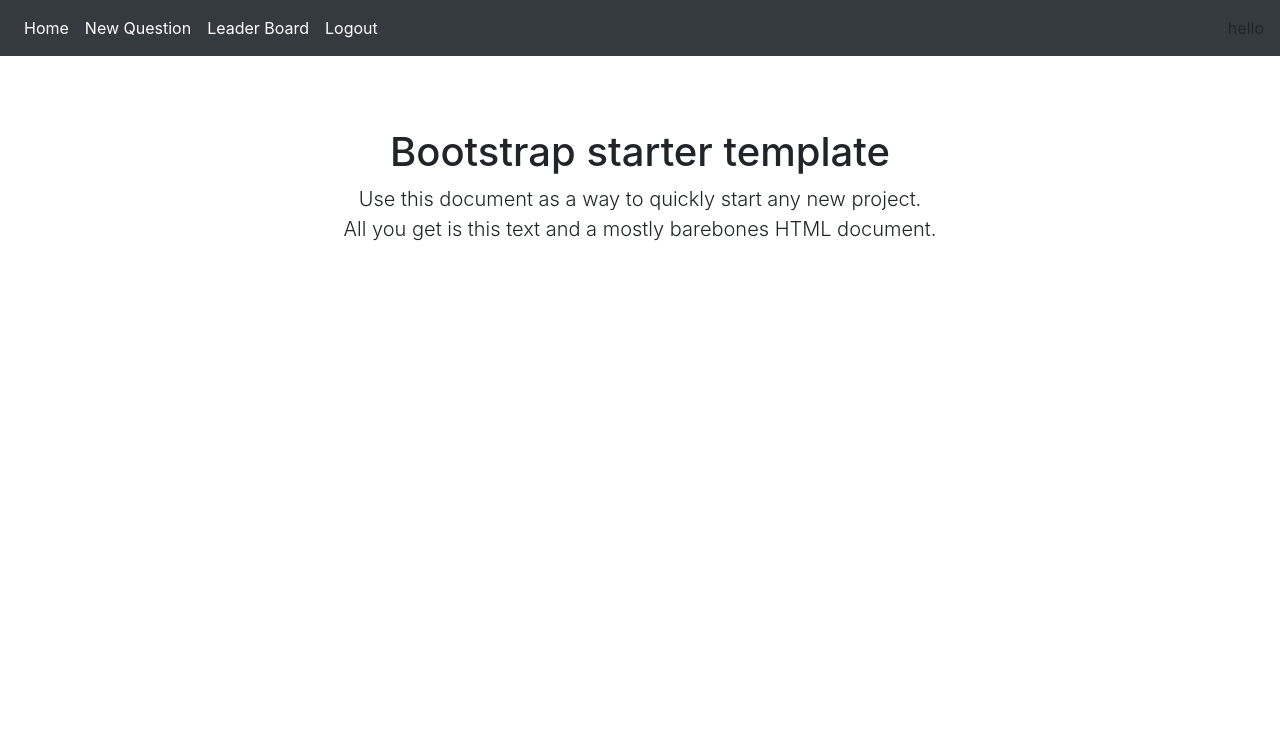
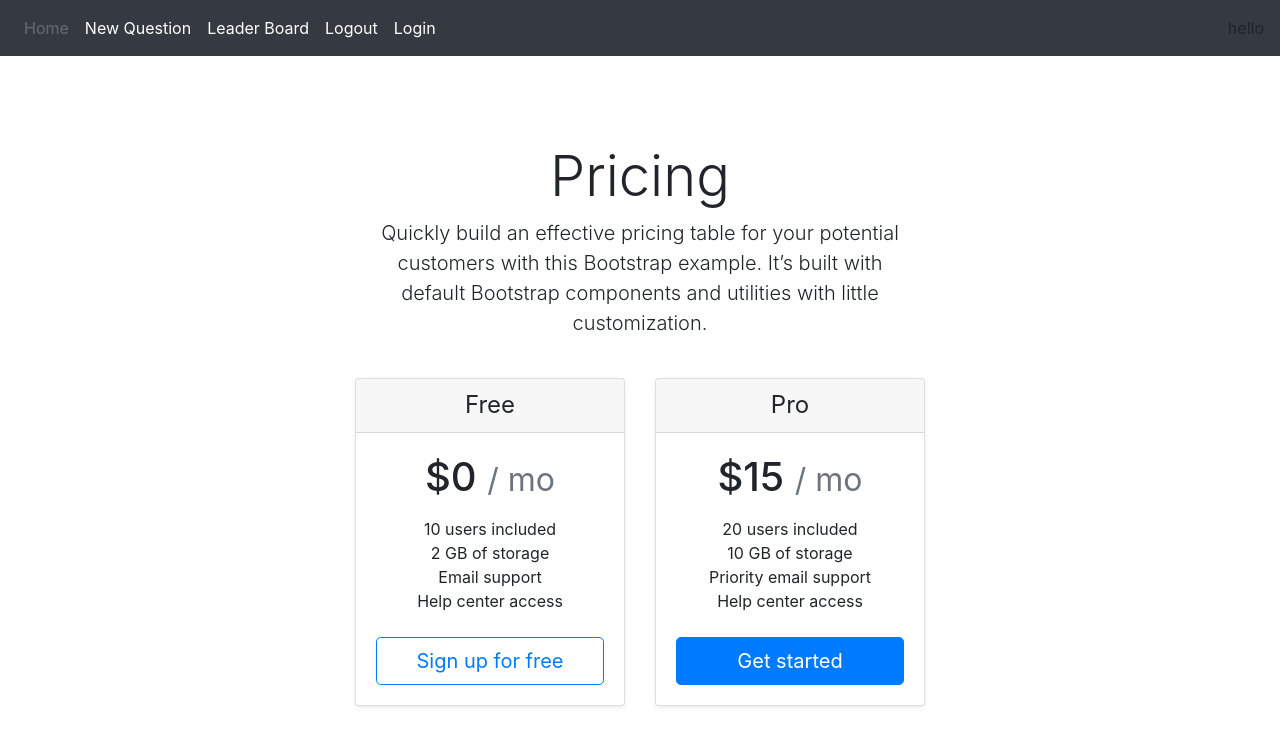
Before and after one commit to kurcey/react-prog2, a React (Create React App) app: page / in a window 1280 px wide. Shown: the top 746 px of the page. Built offline with nearby package versions, Linux system fonts and the light colour scheme.

Commit message:
added bootstrap sections

```diff
--- a/package.json
+++ b/package.json
@@ -10,6 +10,8 @@
     "jquery": "^3.5.0",
     "react": "^16.13.1",
     "react-dom": "^16.13.1",
+    "react-router": "^5.1.2",
+    "react-router-dom": "^5.1.2",
     "react-scripts": "3.4.1"
   },
   "scripts": {
--- a/src/App.css
+++ b/src/App.css
@@ -54,6 +54,44 @@
   user-select: none;
 }
 
+.homeBoard {
+  width: 100%;
+  max-width: 600px;
+  padding: 15px;
+  margin: auto;
+}
+
+.form-signin {
+  width: 100%;
+  max-width: 330px;
+  padding: 15px;
+  margin: auto;
+}
+
+.form-signin .checkbox {
+  font-weight: 400;
+}
+.form-signin .form-control {
+  position: relative;
+  box-sizing: border-box;
+  height: auto;
+  padding: 10px;
+  font-size: 16px;
+}
+.form-signin .form-control:focus {
+  z-index: 2;
+}
+.form-signin input[type="email"] {
+  margin-bottom: -1px;
+  border-bottom-right-radius: 0;
+  border-bottom-left-radius: 0;
+}
+.form-signin input[type="password"] {
+  margin-bottom: 10px;
+  border-top-left-radius: 0;
+  border-top-right-radius: 0;
+}
+
 @media (min-width: 768px) {
   .bd-placeholder-img-lg {
     font-size: 3.5rem;
--- a/src/App.js
+++ b/src/App.js
@@ -1,7 +1,12 @@
 import React, { Component } from "react";
+import { Link, BrowserRouter, Route } from "react-router-dom";
 import "./App.css";
 import NavBar from "./components/NavBar";
-import MainBody from "./components/MainBody";
+import Home from "./components/Home";
+import LeaderBoard from "./components/LeaderBoard";
+import NewQuestion from "./components/NewQuestion";
+import Logout from "./components/Logout";
+import Login from "./components/Login";
 
 class App extends Component {
   state = {};
@@ -9,7 +14,13 @@
     return (
       <React.Fragment>
         <NavBar />
-        <MainBody />
+        <BrowserRouter>
+          <Route exact path="/" render={() => <Home />} />
+          <Route path="/leaderBoard" render={() => <LeaderBoard />} />
+          <Route path="/newQuestion" render={() => <NewQuestion />} />
+          <Route path="/logout" render={() => <Logout />} />
+          <Route path="/login" render={() => <Login />} />
+        </BrowserRouter>
       </React.Fragment>
     );
   }
--- a/src/components/Home.js
+++ b/src/components/Home.js
@@ -3,7 +3,70 @@
 class Home extends Component {
   state = {};
   render() {
-    return <React.Fragment></React.Fragment>;
+    return (
+      <React.Fragment>
+        <div className="container">
+          <div className="homeBoard">
+            <div className="pricing-header px-3 py-3 pt-md-5 pb-md-4 mx-auto text-center">
+              <h1 className="display-4">Pricing</h1>
+              <p className="lead">
+                Quickly build an effective pricing table for your potential
+                customers with this Bootstrap example. It’s built with default
+                Bootstrap components and utilities with little customization.
+              </p>
+            </div>
+
+            <div className="card-deck mb-3 text-center">
+              <div className="card mb-4 shadow-sm">
+                <div className="card-header">
+                  <h4 className="my-0 font-weight-normal">Free</h4>
+                </div>
+                <div className="card-body">
+                  <h1 className="card-title pricing-card-title">
+                    $0 <small className="text-muted">/ mo</small>
+                  </h1>
+                  <ul className="list-unstyled mt-3 mb-4">
+                    <li>10 users included</li>
+                    <li>2 GB of storage</li>
+                    <li>Email support</li>
+                    <li>Help center access</li>
+                  </ul>
+                  <button
+                    type="button"
+                    className="btn btn-lg btn-block btn-outline-primary"
+                  >
+                    Sign up for free
+                  </button>
+                </div>
+              </div>
+
+              <div className="card mb-4 shadow-sm">
+                <div className="card-header">
+                  <h4 className="my-0 font-weight-normal">Pro</h4>
+                </div>
+                <div className="card-body">
+                  <h1 className="card-title pricing-card-title">
+                    $15 <small className="text-muted">/ mo</small>
+                  </h1>
+                  <ul className="list-unstyled mt-3 mb-4">
+                    <li>20 users included</li>
+                    <li>10 GB of storage</li>
+                    <li>Priority email support</li>
+                    <li>Help center access</li>
+                  </ul>
+                  <button
+                    type="button"
+                    className="btn btn-lg btn-block btn-primary"
+                  >
+                    Get started
+                  </button>
+                </div>
+              </div>
+            </div>
+          </div>
+        </div>
+      </React.Fragment>
+    );
   }
 }
 
--- a/src/components/LeaderBoard.js
+++ b/src/components/LeaderBoard.js
@@ -3,7 +3,20 @@
 class LeaderBoard extends Component {
   state = {};
   render() {
-    return <React.Fragment></React.Fragment>;
+    return (
+      <React.Fragment>
+        <main role="main" className="container">
+          <div className="starter-template">
+            <h1>Leader Board template</h1>
+            <p className="lead">
+              Use this document as a way to quickly start any new project.
+              <br /> All you get is this text and a mostly barebones HTML
+              document.
+            </p>
+          </div>
+        </main>
+      </React.Fragment>
+    );
   }
 }
 
--- /dev/null
+++ b/src/components/Login.js
@@ -0,0 +1,60 @@
+import React, { Component } from "react";
+
+class Login extends Component {
+  state = {};
+  render() {
+    return (
+      <React.Fragment>
+        <main role="main" className="container">
+          <div className="text-center">
+            <form className="form-signin">
+              <img
+                className="mb-4"
+                src="/docs/4.4/assets/brand/bootstrap-solid.svg"
+                alt=""
+                width="72"
+                height="72"
+              />
+              <h1 className="h3 mb-3 font-weight-normal">Please sign in</h1>
+              <label for="inputEmail" className="sr-only">
+                Email address
+              </label>
+              <input
+                type="email"
+                id="inputEmail"
+                className="form-control"
+                placeholder="Email address"
+                required
+                autofocus
+              />
+              <label for="inputPassword" className="sr-only">
+                Password
+              </label>
+              <input
+                type="password"
+                id="inputPassword"
+                className="form-control"
+                placeholder="Password"
+                required
+              />
+              <div className="checkbox mb-3">
+                <label>
+                  <input type="checkbox" value="remember-me" /> Remember me
+                </label>
+              </div>
+              <button
+                className="btn btn-lg btn-primary btn-block"
+                type="submit"
+              >
+                Sign in
+              </button>
+              <p className="mt-5 mb-3 text-muted"> 2017-2019</p>
+            </form>
+          </div>
+        </main>
+      </React.Fragment>
+    );
+  }
+}
+
+export default Login;
--- a/src/components/Logout.js
+++ b/src/components/Logout.js
@@ -3,7 +3,20 @@
 class Logout extends Component {
   state = {};
   render() {
-    return <React.Fragment></React.Fragment>;
+    return (
+      <React.Fragment>
+        <main role="main" className="container">
+          <div className="starter-template">
+            <h1>Logout template</h1>
+            <p className="lead">
+              Use this document as a way to quickly start any new project.
+              <br /> All you get is this text and a mostly barebones HTML
+              document.
+            </p>
+          </div>
+        </main>
+      </React.Fragment>
+    );
   }
 }
 
--- a/src/components/MainBody.js
+++ /dev/null
@@ -1,23 +0,0 @@
-import React, { Component } from "react";
-
-class MainBody extends Component {
-  state = {};
-  render() {
-    return (
-      <React.Fragment>
-        <main role="main" className="container">
-          <div className="starter-template">
-            <h1>Bootstrap starter template</h1>
-            <p className="lead">
-              Use this document as a way to quickly start any new project.
-              <br /> All you get is this text and a mostly barebones HTML
-              document.
-            </p>
-          </div>
-        </main>
-      </React.Fragment>
-    );
-  }
-}
-
-export default MainBody;
--- a/src/components/NavBar.js
+++ b/src/components/NavBar.js
@@ -7,55 +7,48 @@
         linkRef: "/",
         display: "Home",
         active: true,
-        current: false,
         id: 0,
         enabled: true,
-        disableLink: false,
       },
       {
         linkRef: "/newQuestion",
         display: "New Question",
         active: true,
-        current: false,
         id: 1,
         enabled: true,
-        disableLink: false,
       },
       {
         linkRef: "/leaderBoard",
         display: "Leader Board",
         active: true,
-        current: false,
         id: 2,
         enabled: true,
-        disableLink: false,
       },
       {
         linkRef: "/logout",
         display: "Logout",
         active: true,
-        current: false,
         id: 3,
         enabled: true,
-        disableLink: false,
+      },
+      {
+        linkRef: "/login",
+        display: "Login",
+        active: true,
+        id: 4,
+        enabled: true,
       },
     ],
   };
 
   generateNavMenu = () => {
     let result = this.state.navItems.map((navItems) => {
-      const {
-        linkRef,
-        display,
-        active,
-        current,
-        id,
-        enabled,
-        disableLink,
-      } = navItems;
-      const listClassName = active ? "nav-item active" : "nav-item";
-      const linkDisabled = disableLink ? "nav-link disabled" : "nav-link";
-      const currentName = current ? "(current)" : "";
+      const { linkRef, display, active, id, enabled } = navItems;
+      const listClassName =
+        window.location.pathname !== linkRef ? "nav-item active" : "nav-item";
+      const linkDisabled =
+        window.location.pathname === linkRef ? "nav-link disabled" : "nav-link";
+
       return (
         <li key={id} className={listClassName}>
           <a
@@ -65,7 +58,6 @@
             aria-disabled={enabled}
           >
             {display}
-            <span className="sr-only">{currentName}</span>
           </a>
         </li>
       );
--- a/src/components/NewQuestion.js
+++ b/src/components/NewQuestion.js
@@ -3,7 +3,20 @@
 class NewQuestion extends Component {
   state = {};
   render() {
-    return <React.Fragment></React.Fragment>;
+    return (
+      <React.Fragment>
+        <main role="main" className="container">
+          <div className="starter-template">
+            <h1>New Quetion template</h1>
+            <p className="lead">
+              Use this document as a way to quickly start any new project.
+              <br /> All you get is this text and a mostly barebones HTML
+              document.
+            </p>
+          </div>
+        </main>
+      </React.Fragment>
+    );
   }
 }
 
```
Also changed, not shown: 1 other file (tests, documents, lock files or other folders).
